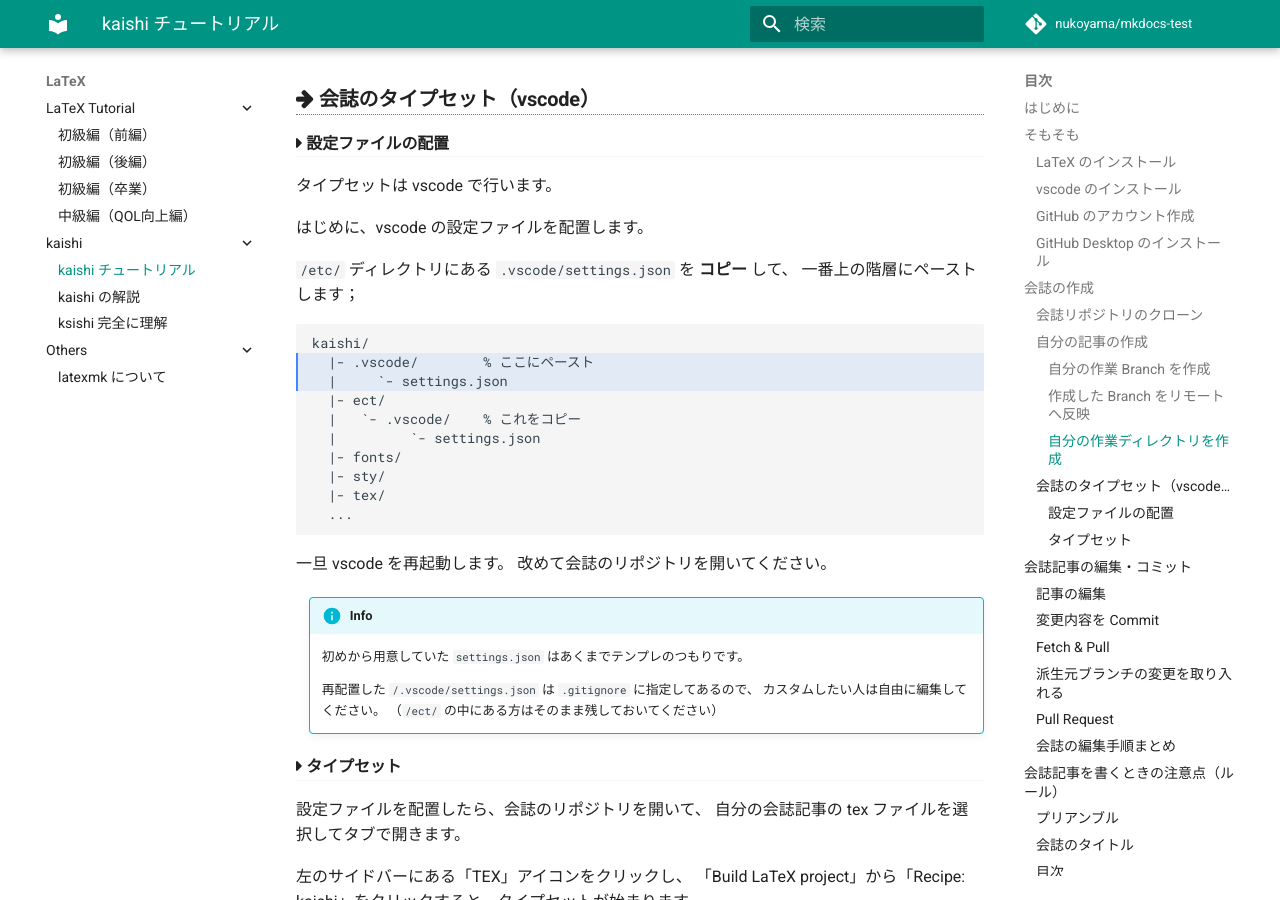
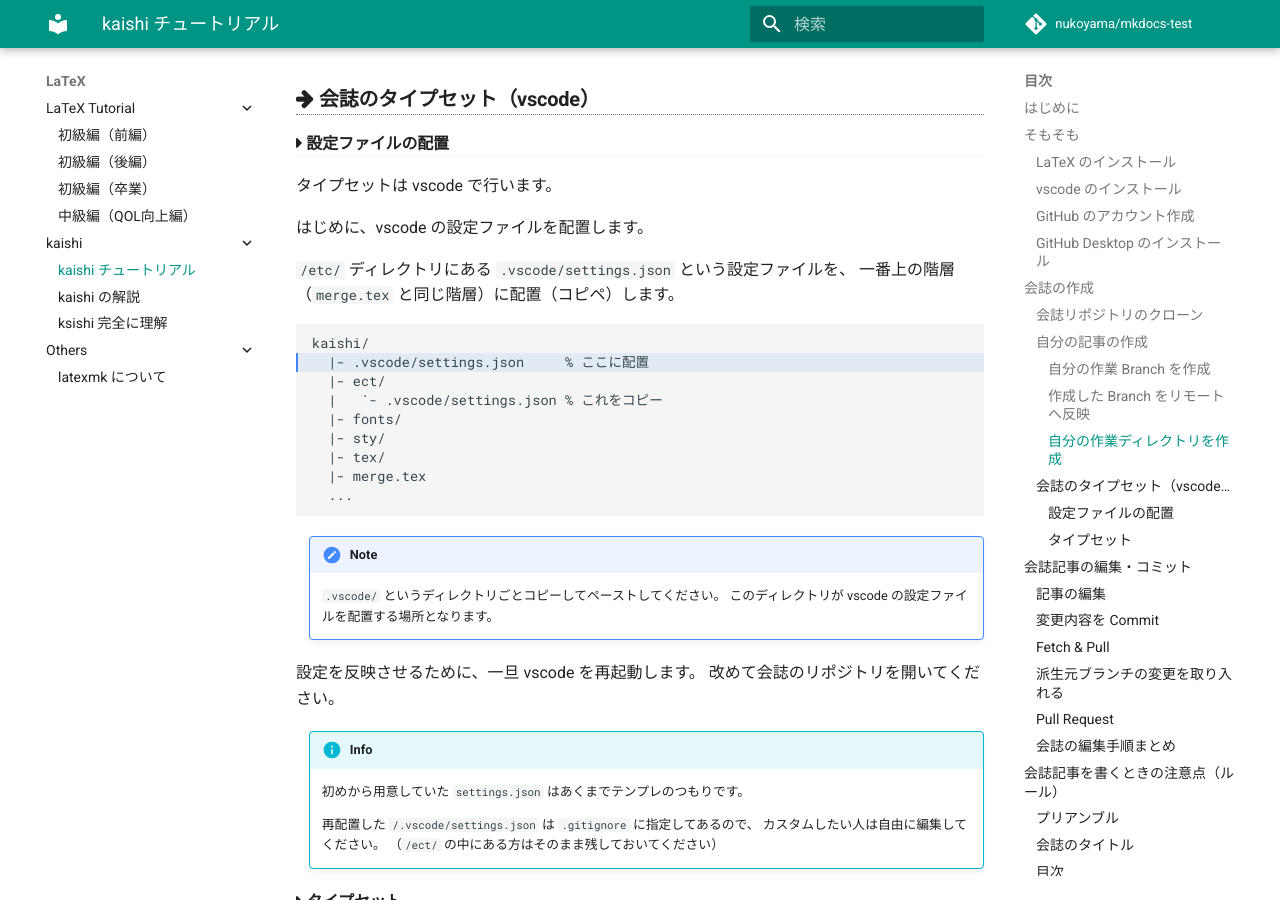
Before and after one commit to znuko/nukodocs, an MkDocs documentation site: the page built from docs/tex/kaishi01.md, in a window 1280 px wide and 900 px high, scrolled down 7889 px. Built offline with MkDocs 1.6.1 and Material for MkDocs 9.7.7, drawn with Linux system fonts in a browser that asks for light colours; comment, search, counter and statistics services are not loaded.

Commit message:
Update kaishi01.md

````diff
--- a/docs/tex/kaishi01.md
+++ b/docs/tex/kaishi01.md
@@ -240,23 +240,26 @@
 
 はじめに、vscode の設定ファイルを配置します。
 
-`/etc/` ディレクトリにある `.vscode/settings.json` を **コピー** して、
-一番上の階層にペーストします；
+`/etc/` ディレクトリにある `.vscode/settings.json` という設定ファイルを、
+一番上の階層（`merge.tex` と同じ階層）に配置（コピペ）します。
 
-```hl_lines="2 3"
+```hl_lines="2"
 kaishi/
-  |- .vscode/        % ここにペースト
-  |     `- settings.json
+  |- .vscode/settings.json     % ここに配置
   |- ect/
-  |   `- .vscode/    % これをコピー
-  |         `- settings.json
+  |   `- .vscode/settings.json % これをコピー
   |- fonts/
   |- sty/
   |- tex/
+  |- merge.tex
   ...
 ```
 
-一旦 vscode を再起動します。
+!!! note
+    `.vscode/` というディレクトリごとコピーしてペーストしてください。
+    このディレクトリが vscode の設定ファイルを配置する場所となります。
+
+設定を反映させるために、一旦 vscode を再起動します。
 改めて会誌のリポジトリを開いてください。
 
 !!! info
````
